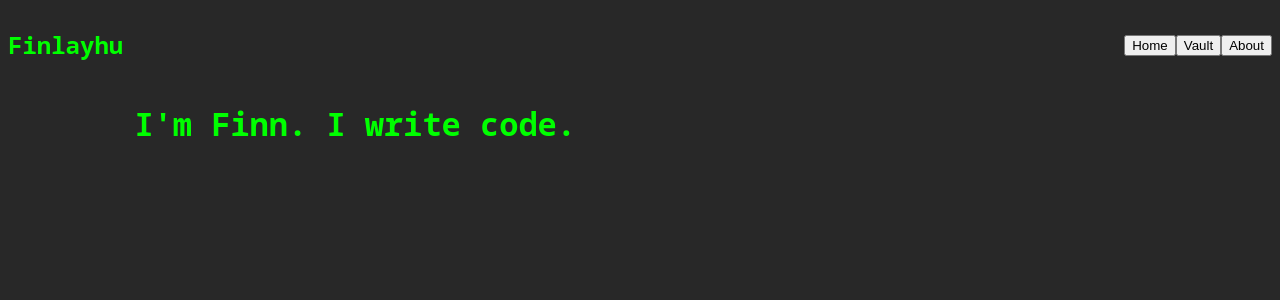
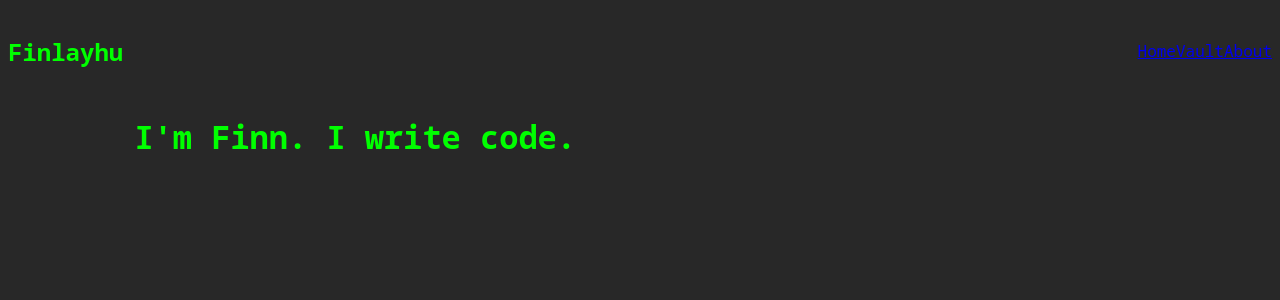
Before and after one commit to HudsonFinn/finlayhu, a React (Vite) app: page / in a window 1280 px wide. Shown: the top 300 px of the page. Built offline with nearby package versions, Linux system fonts and the light colour scheme.

Commit message:
Update Nab Button to use paragraph instead of button

```diff
--- a/src/components/NavButton.tsx
+++ b/src/components/NavButton.tsx
@@ -10,7 +10,7 @@ type NavButtonProps = {
 function NavButton({ title, url }: NavButtonProps) {
 
     return (
-        <Link to={url}><button>{title}</button></Link>
+        <Link to={url}><p>{title}</p></Link>
     )
 }
 
```
